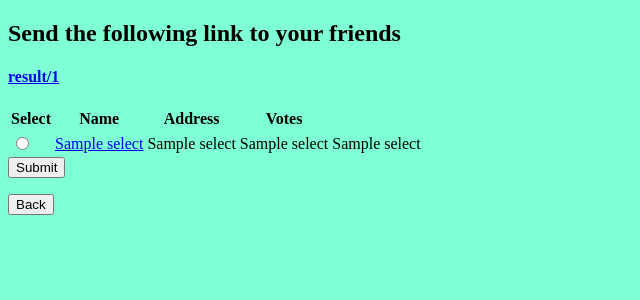
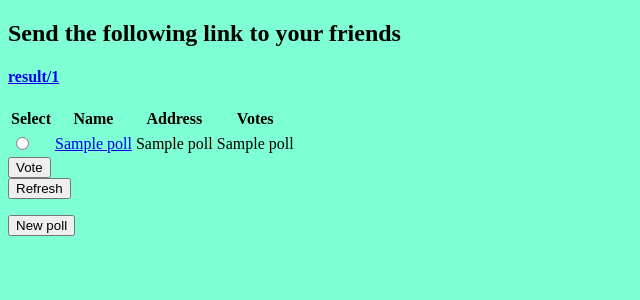
Before and after one commit to 0LTB/cs50project, a Flask app: page /result/1 in a window 1280 px wide. Shown: the top 300 px of the page, without its empty margins (0-640 px from the left). Run offline with Flask 3, Linux system fonts and the light colour scheme; a database or web service that is not in the repository returns one stand-in record (values such as "Sample title"); some libraries are stand-ins or nearby versions.

Commit message:
updated page showing results of voting, page refreshing via button

```diff
--- a/app.py
+++ b/app.py
@@ -1,4 +1,4 @@
-from flask import Flask, render_template, request, redirect, url_for
+from flask import Flask, render_template, request, redirect, session, url_for
 from helpers import db_conn, str_generator as str_gen
 
 
@@ -6,6 +6,7 @@ from helpers import db_conn, str_generator as str_gen
 app = Flask(__name__)
 app.config["DEBUG"] = True
 
+app.secret_key = str_gen.create_sequence()
 
 @app.route("/", methods=["GET", "POST"])
 def index():
@@ -15,6 +16,7 @@ def index():
     if request.method == "POST":
         voted = request.form.get("preference")
         db_conn.execute_query("INSERT INTO polls (id, pubs_id, vote) VALUES  (%s, %s, %s);", (seq, voted, 1))
+        session["voted"] = True
         return redirect(url_for("result", seq=seq))
 
     pubs_list = db_conn.execute_query("SELECT * FROM pubs ORDER BY name;", fetchall=True)
@@ -24,20 +26,31 @@ def index():
 def result(seq):
 
     if request.method == "GET":
-        pubs_list = db_conn.execute_query("SELECT pubs.id, name, address, web, COALESCE(sum, 0), polls.id\
-                                  FROM (SELECT id, pubs_id, SUM(polls.vote)\
-                                  FROM polls\
-                                  WHERE polls.id = %s\
-                                  GROUP BY id, pubs_id) polls\
-                                  RIGHT JOIN pubs ON pubs_id = pubs.id\
-                                  ORDER BY sum DESC;", (seq, ), fetchall=True)
+        pubs_list = db_conn.execute_query("SELECT pubs.id,\
+                                        pubs.name,\
+                                        pubs.address,\
+                                        pubs.web,\
+                                        COALESCE(polls.sum, 0) AS total_votes,\
+                                        polls.id \
+                                        FROM (\
+                                          SELECT polls.id, \
+                                          pubs_id, SUM(polls.vote) AS sum\
+                                          FROM polls\
+                                          WHERE polls.id = %s\
+                                          GROUP BY polls.id, pubs_id\
+                                        ) polls\
+                                        RIGHT JOIN pubs ON pubs.id = polls.pubs_id\
+                                        ORDER BY total_votes DESC;", (seq, ), fetchall=True)
         return render_template("result.html", pubs_list=pubs_list, seq=seq)
 
     if request.method == "POST":
         preference = request.form.get("preference")
-        db_conn.execute_query("INSERT INTO polls (id, pubs_id, vote) VALUES (%s, %s, %s);", (seq, preference, 1))
-        print(f"Redirecting to result with seq: {seq}")  # Debugging print statement
-        return redirect(f"/result/{seq}")
+        if preference:
+            session["voted"] = True
+            db_conn.execute_query("INSERT INTO polls (id, pubs_id, vote) VALUES (%s, %s, %s);", (seq, preference, 1))
+            return redirect(url_for("result", seq=seq))
+        else:
+            return redirect(url_for("index"))
 
 
 
--- a/templates/result.html
+++ b/templates/result.html
@@ -13,7 +13,9 @@
     <h4><a href = http://127.0.0.1:5000/result/{{seq}}> result/{{seq}}</a></h4>
     <table>
       <tr>
+        {% if not session["voted"] %}
         <th> Select </th>
+        {% endif %}
         <th> Name </th>
         <th> Address </th>
         <th> Votes </th>
@@ -23,19 +25,30 @@
           <!-- ><td class = "image"><img src={{i[4]}} alt={{i[1]}}></td></!-->
         </tr>
         <tr>
+          {% if not session["voted"] %}
           <td><input type="radio" id="{{i[1]}}" name="preference" value="{{ i[0] }}"></td>
+          {% endif %}
           <td><a href = {{i[3]}} target="_blank">{{ i[1] }}</a></td>
           <td>{{ i[2] }}</td>
           <td>{{ i[4] }}</td>
-          <td>{{ i[5] }}</td>
         </tr>
       {% endfor %}
     </table>
-    <input type="submit" value="Submit">
+
+    {% if not session["voted"] %}
+    <input type="submit" value="Vote">
+    {% endif %}
+</form>
+    {% if session["voted"] %}
+        <h3>Thank you for your vote</h3>
+    {% endif %}
+
+<form action="/result/{{seq}}" method="get">
+    <input type="submit" value="Refresh">
 </form>
 <p></p>
 <form action="/" method="get">
-    <input type="button" value="Back"></button>
+    <input type="submit" value="New poll"></button>
 </form>
 
 {% endblock %}
```
